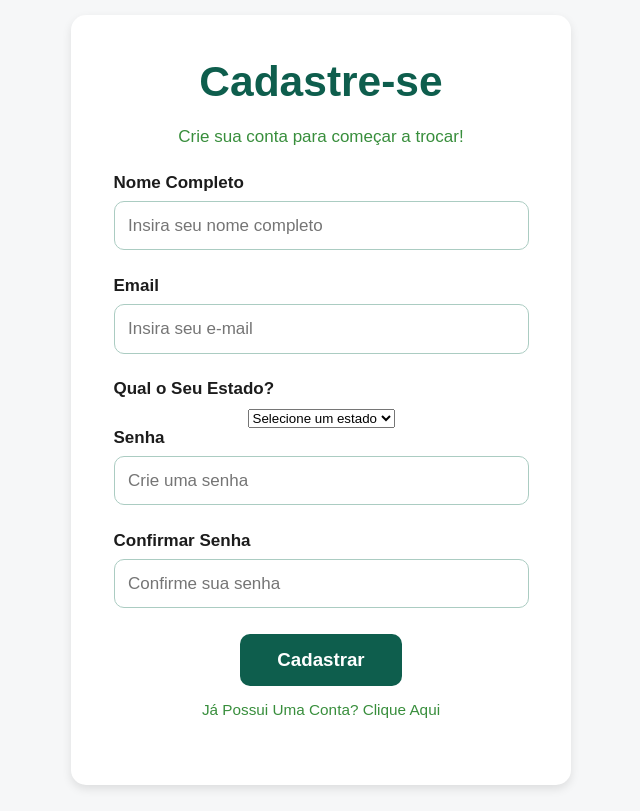
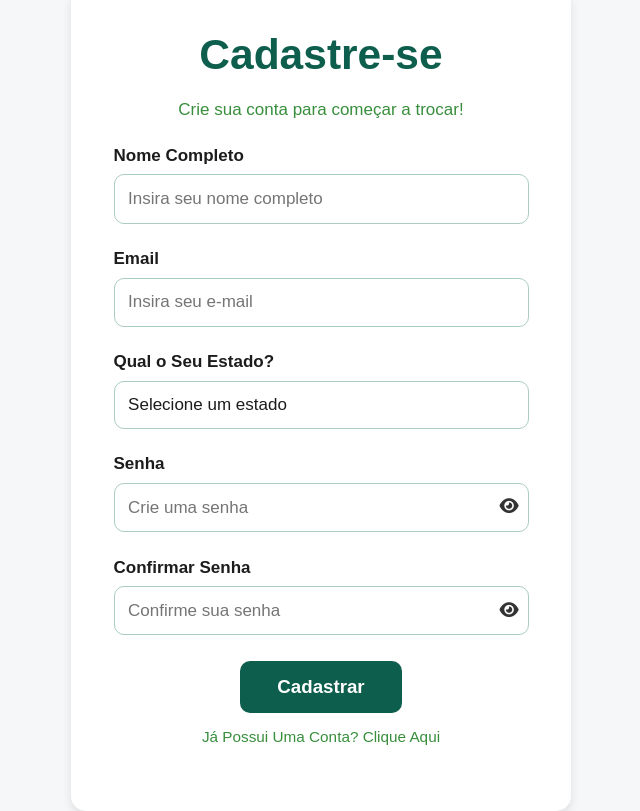
Before and after one commit to Mynjko2008/Eco-Troca-Facil, a PHP site: page /cadastro.html in a window 1280 px wide. Shown: the whole page, without its empty margins (319-959 px from the left). Before the commit the page ends 789 px from the top, so only its background shows below. Run offline with PHP 8.4, Linux system fonts and the light colour scheme; some libraries are stand-ins or nearby versions.

Commit message:
Adicionando limite mínimo de 8 caracteres, pelo menos uma letra maiúscula, pelo menos uma letra minúscula, pelo menos um número, pelo menos um caractere especial e icone de visualizar e esconder senha

```diff
--- a/Paginal-Inicial/cadastro.css
+++ b/Paginal-Inicial/cadastro.css
@@ -1,12 +1,12 @@
 /* Reset */
 * {
-    margin: 0;
-    padding: 0;
-    box-sizing: border-box;
-    font-family: 'Poppins', sans-serif;
-    text-decoration: none;
-    list-style: none;
-    scroll-behavior: smooth;
+    margin: 0; /* Reset margin */
+    padding: 0; /* Reset padding */
+    box-sizing: border-box; /* Ensure padding and border are included in element's total width and height */
+    font-family: 'Poppins', sans-serif; /* Use Poppins font */
+    text-decoration: none; /* Remove underline from links */
+    list-style: none; /* Remove bullet points from lists */
+    scroll-behavior: smooth; /* Smooth scrolling */
 }
 
 /* Body */
@@ -69,6 +69,34 @@ form input[type="email"]:focus,
 form input[type="password"]:focus {
     border-color: #0E5E4D;
     outline: none;
+}
+
+.senha-container {
+    position: relative;
+}
+
+.senha-container .toggle-password {
+    position: absolute;
+    top: 30%;
+    right: 10px; /* Ajuste conforme o padding do input */
+    transform: translateY(-50%);
+    cursor: pointer;
+    color: #333;
+}
+
+form input[type="text"],
+form input[type="email"],
+form input[type="password"],
+form select {
+    width: 100%;
+    padding: 0.8em;
+    margin-bottom: 1.5em;
+    border: 1px solid #ABCCC2;
+    border-radius: 10px;
+    font-size: 1em;
+    color: #1C1C1C;
+    background-color: #fff; /* garante fundo branco igual aos inputs */
+    appearance: none; /* remove o estilo padrão do select */
 }
 
 /* Submit Button */
--- a/Paginal-Inicial/cadastro.html
+++ b/Paginal-Inicial/cadastro.html
@@ -7,6 +7,7 @@
     <title>Eco Troca Fácil | Oficial</title>
     <link rel="stylesheet" href="cadastro.css">
     <script src="https://kit.fontawesome.com/6b97982313.js" crossorigin="anonymous"></script>
+    <link rel="shortcut icon" href="img/Logo-colorida.png" type="image/x-icon">
 </head>
 
 <body>
@@ -52,11 +53,17 @@
         </select>
 
         <label for="input-senha">Senha</label>
-        <input type="password" id="input-senha" name="input-senha" placeholder="Crie uma senha" required>
+        <div class="senha-container">
+            <input type="password" id="input-senha" name="input-senha" placeholder="Crie uma senha" required>
+            <i class="fa-solid fa-eye toggle-password" data-target="input-senha"></i>
+        </div>
 
         <label for="input-confirmar-senha">Confirmar Senha</label>
-        <input type="password" id="input-confirmar-senha" name="input-confirmar-senha" placeholder="Confirme sua senha"
-            required>
+        <div class="senha-container">
+            <input type="password" id="input-confirmar-senha" name="input-confirmar-senha"
+                placeholder="Confirme sua senha" required>
+            <i class="fa-solid fa-eye toggle-password" data-target="input-confirmar-senha"></i>
+        </div>
 
         <input type="submit" value="Cadastrar" class="btn-form">
 
@@ -77,7 +84,7 @@
         new window.VLibras.Widget('https://vlibras.gov.br/app');
     </script>
 
-    <script src="login.js"></script>
+    <script src="cadastro.js"></script>
 </body>
 
 </html>
--- a/Paginal-Inicial/cadastro.js
+++ b/Paginal-Inicial/cadastro.js
@@ -1,42 +1,102 @@
-// ========== CADASTRO ==========
-if (window.location.pathname.includes("cadastro.html")) {
-    const cadastroForm = document.querySelector("form");
+document.addEventListener('DOMContentLoaded', function () {
+    const form = document.querySelector('form');
+    const nome = document.getElementById('input-nome');
+    const email = document.getElementById('input-email');
+    const estado = document.getElementById('estado');
+    const senha = document.getElementById('input-senha');
+    const confirmarSenha = document.getElementById('input-confirmar-senha');
+    const loginLink = document.querySelector('.login-link');
 
-    cadastroForm.addEventListener("submit", function (event) {
+    document.querySelectorAll('.toggle-password').forEach(function (icon) {
+        icon.addEventListener('click', function () {
+            const target = document.getElementById(this.dataset.target);
+            if (target.type === 'password') {
+                target.type = 'text';
+                this.classList.remove('fa-eye');
+                this.classList.add('fa-eye-slash');
+            } else {
+                target.type = 'password';
+                this.classList.remove('fa-eye-slash');
+                this.classList.add('fa-eye');
+            }
+        });
+    });
+
+
+    form.addEventListener('submit', function (event) {
         event.preventDefault();
 
-        const nome = document.getElementById("input-nome").value.trim();
-        const email = document.getElementById("input-email").value.trim();
-        const estado = document.getElementById("estado").value;
-        const senha = document.getElementById("input-senha").value;
-        const confirmarSenha = document.getElementById("input-confirmar-senha").value;
-
-        if (nome === "" || email === "" || estado === "" || senha === "" || confirmarSenha === "") {
-            alert("Por favor, preencha todos os campos!");
+        if (nome.value.trim() === '') {
+            alert('Por favor, preencha o nome completo.');
+            nome.focus();
             return;
         }
 
-        if (!validarEmail(email)) {
-            alert("Por favor, insira um email válido!");
+        if (!validarEmail(email.value)) {
+            alert('Por favor, insira um e-mail válido.');
+            email.focus();
             return;
         }
 
-        if (senha !== confirmarSenha) {
-            alert("As senhas não coincidem!");
+        if (estado.value === '') {
+            alert('Por favor, selecione um estado.');
+            estado.focus();
             return;
         }
 
-        // Aqui poderia ser uma chamada AJAX ou Fetch para o backend
-        console.log("Cadastro realizado com sucesso!");
-        alert("Cadastro realizado com sucesso!");
+        const senhaValor = senha.value;
 
-        // Redirecionamento simulado
-        window.location.href = "login.html";
+        // Validação da senha
+        if (senhaValor.length < 8) {
+            alert('A senha deve ter pelo menos 8 caracteres.');
+            senha.focus();
+            return;
+        }
+
+        if (!/[A-Z]/.test(senhaValor)) {
+            alert('A senha deve conter pelo menos uma letra MAIÚSCULA.');
+            senha.focus();
+            return;
+        }
+
+        if (!/[a-z]/.test(senhaValor)) {
+            alert('A senha deve conter pelo menos uma letra minúscula.');
+            senha.focus();
+            return;
+        }
+
+        if (!/[0-9]/.test(senhaValor)) {
+            alert('A senha deve conter pelo menos um número.');
+            senha.focus();
+            return;
+        }
+
+        if (!/[!@#$%^&*(),.?":{}|<>_\-+=/\\[\]]/.test(senhaValor)) {
+            alert('A senha deve conter pelo menos um caractere especial.');
+            senha.focus();
+            return;
+        }
+
+        if (senhaValor !== confirmarSenha.value) {
+            alert('As senhas não coincidem.');
+            confirmarSenha.focus();
+            return;
+        }
+
+        alert('Cadastro realizado com sucesso! Redirecionando para a tela de login...');
+
+        setTimeout(function () {
+            window.location.href = 'login.html';
+        }, 1500);
     });
 
     function validarEmail(email) {
-        // Expressão regular simples para validar email
-        const re = /\S+@\S+\.\S+/;
-        return re.test(email);
+        const regex = /^[^\s@]+@[^\s@]+\.[^\s@]+$/;
+        return regex.test(email);
     }
-}
+
+    loginLink.addEventListener('click', function (event) {
+        event.preventDefault();
+        window.location.href = 'login.html';
+    });
+});
--- a/Paginal-Inicial/login.js
+++ b/Paginal-Inicial/login.js
@@ -1,23 +1,80 @@
-// ========== LOGIN ==========
-if (window.location.pathname.includes("login.html")) {
-    const loginForm = document.querySelector("form");
+document.addEventListener('DOMContentLoaded', function () {
+    const form = document.querySelector('form');
+    const email = document.getElementById('input-email');
+    const senha = document.getElementById('input-passaword');
+    const cadastroLink = document.querySelector('.cadastro-link');
 
-    loginForm.addEventListener("submit", function (event) {
-        event.preventDefault();
+    // ✅ Mostrar/ocultar senha
+    document.querySelectorAll('.toggle-password').forEach(function (icon) {
+        icon.addEventListener('click', function () {
+            const targetInput = document.getElementById(this.getAttribute('data-target'));
+            const isPassword = targetInput.getAttribute('type') === 'password';
 
-        const email = document.getElementById("input-email").value.trim();
-        const senha = document.getElementById("input-passaword").value.trim();
+            targetInput.setAttribute('type', isPassword ? 'text' : 'password');
 
-        if (email === "" || senha === "") {
-            alert("Por favor, preencha todos os campos!");
+            // Alternar ícone
+            this.classList.toggle('fa-eye');
+            this.classList.toggle('fa-eye-slash');
+        });
+    });
+
+    form.addEventListener('submit', function (e) {
+        e.preventDefault();
+
+        // Validação do e-mail
+        const emailRegex = /^[^\s@]+@[^\s@]+\.[^\s@]+$/;
+        if (!emailRegex.test(email.value)) {
+            alert('Por favor, insira um e-mail válido.');
             return;
         }
 
-        // Aqui poderia ser uma chamada AJAX ou Fetch para o backend
-        console.log("Login efetuado com sucesso!");
-        alert("Login efetuado com sucesso!");
+        // Validação da senha preenchida
+        if (senha.value.trim() === '') {
+            alert('Por favor, insira sua senha.');
+            return;
+        }
 
-        // Redirecionamento simulado
-        window.location.href = "dashboard.html";
+        const senhaValor = senha.value;
+
+        // Critérios de senha forte
+        const temMaiuscula = /[A-Z]/.test(senhaValor);
+        const temMinuscula = /[a-z]/.test(senhaValor);
+        const temNumero = /[0-9]/.test(senhaValor);
+        const temEspecial = /[!@#$%^&*(),.?":{}|<>_\-+=/\\[\]]/.test(senhaValor);
+
+        if (senhaValor.length < 8) {
+            alert('A senha deve ter no mínimo 8 caracteres.');
+            return;
+        }
+
+        if (!temMaiuscula) {
+            alert('A senha deve conter pelo menos uma letra MAIÚSCULA.');
+            return;
+        }
+
+        if (!temMinuscula) {
+            alert('A senha deve conter pelo menos uma letra minúscula.');
+            return;
+        }
+
+        if (!temNumero) {
+            alert('A senha deve conter pelo menos um número.');
+            return;
+        }
+
+        if (!temEspecial) {
+            alert('A senha deve conter pelo menos um caractere especial (ex: @, #, $, etc.).');
+            return;
+        }
+
+        // Se tudo estiver certo
+        alert('Login realizado com sucesso!');
+        window.location.href = 'index.html';  // redireciona para a página de troca
     });
-}
+
+    // Redirecionamento ao clicar no link de cadastro
+    cadastroLink.addEventListener('click', function (e) {
+        e.preventDefault();
+        window.location.href = 'cadastro.html';
+    });
+});
```
Also changed, not shown: Paginal-Inicial/home.css (+8 -6 lines), Paginal-Inicial/home.html (+38 -6 lines), Paginal-Inicial/login.css (+29 -0 lines), Paginal-Inicial/login.html (+7 -2 lines).
